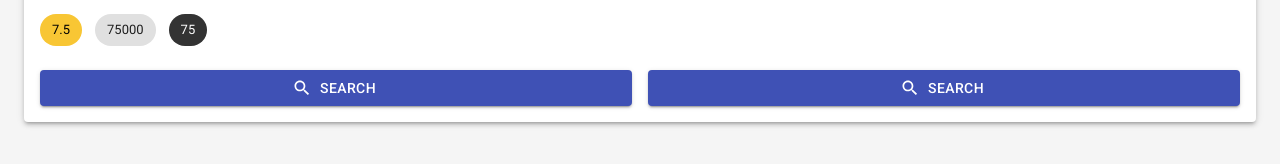
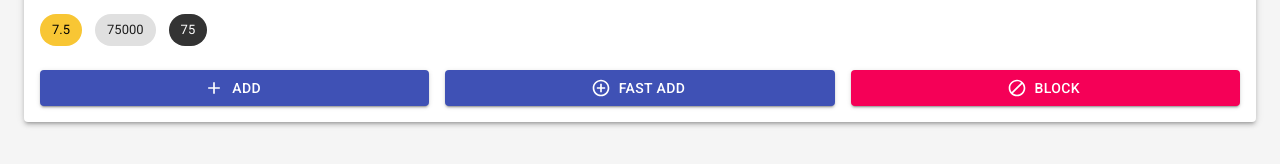
Before and after one commit to aronkst/movie_recommender_react, a React (Create React App) app: page / in a window 1280 px wide. Shown: the part 323-487 px from the top of the page. Built offline with nearby package versions, Linux system fonts and the light colour scheme.

Commit message:
component movierecommended

```diff
--- a/src/App.js
+++ b/src/App.js
@@ -1,6 +1,6 @@
 import React from 'react';
 import Menu from './components/Menu/Menu';
-import Movie from './components/Movie/Movie';
+import MovieRecommended from './components/MovieRecommended/MovieRecommended';
 import { Container } from '@material-ui/core';
 import { BrowserRouter as Router, Switch, Route } from "react-router-dom";
 
@@ -28,7 +28,7 @@ function App() {
             </Route>
             <Route path="/">
               <h1>recommended</h1>
-              <Movie />
+              <MovieRecommended />
             </Route>
           </Switch>
         </Container>
--- a/src/components/Movie/Movie.js
+++ b/src/components/Movie/Movie.js
@@ -1,9 +1,6 @@
 import React from 'react';
 import Card from './../Card/Card';
 import Chip from '@material-ui/core/Chip';
-import Button from '@material-ui/core/Button';
-import SearchIcon from '@material-ui/icons/Search';
-import Grid from '@material-ui/core/Grid';
 import { makeStyles } from '@material-ui/core/styles';
 
 const useStyles = makeStyles((theme) => ({
@@ -23,12 +20,9 @@ const useStyles = makeStyles((theme) => ({
     color: '#fefefe',
     marginRight: '1em',
   },
-  buttons: {
-    marginTop: '1em',
-  },
 }));
 
-const Movie = (_) => {
+const Movie = (props) => {
   const classes = useStyles();
 
   return (
@@ -40,14 +34,7 @@ const Movie = (_) => {
       <Chip className={classes.imdbScore} label={7.5} />
       <Chip className={classes.marginRight} label={75000} />
       <Chip className={classes.metascore} label={75} />
-      <Grid container spacing={2} className={classes.buttons}>
-        <Grid item xs={6}>
-        <Button fullWidth variant="contained" color="primary" startIcon={<SearchIcon />}>Search</Button>
-        </Grid>
-        <Grid item xs={6}>
-          <Button fullWidth variant="contained" color="primary" startIcon={<SearchIcon />}>Search</Button>
-        </Grid>
-      </Grid>
+      {props.children}
     </Card>
   );
 }
--- /dev/null
+++ b/src/components/MovieRecommended/MovieRecommended.js
@@ -0,0 +1,36 @@
+import React from 'react';
+import Movie from './../Movie/Movie';
+import Button from '@material-ui/core/Button';
+import AddIcon from '@material-ui/icons/Add';
+import AddCircleOutlineIcon  from '@material-ui/icons/AddCircleOutline';
+import BlockIcon from '@material-ui/icons/Block';
+import Grid from '@material-ui/core/Grid';
+import { makeStyles } from '@material-ui/core/styles';
+
+const useStyles = makeStyles((theme) => ({
+  buttons: {
+    marginTop: '1em',
+  },
+}));
+
+const MovieRecommended = (_) => {
+  const classes = useStyles();
+
+  return (
+    <Movie>
+      <Grid container spacing={2} className={classes.buttons}>
+        <Grid item xs={4}>
+        <Button fullWidth variant="contained" color="primary" startIcon={<AddIcon />}>add</Button>
+        </Grid>
+        <Grid item xs={4}>
+          <Button fullWidth variant="contained" color="primary" startIcon={<AddCircleOutlineIcon />}>fast add</Button>
+        </Grid>
+        <Grid item xs={4}>
+          <Button fullWidth variant="contained" color="secondary" startIcon={<BlockIcon />}>block</Button>
+        </Grid>
+      </Grid>
+    </Movie>
+  );
+}
+
+export default MovieRecommended;
```
